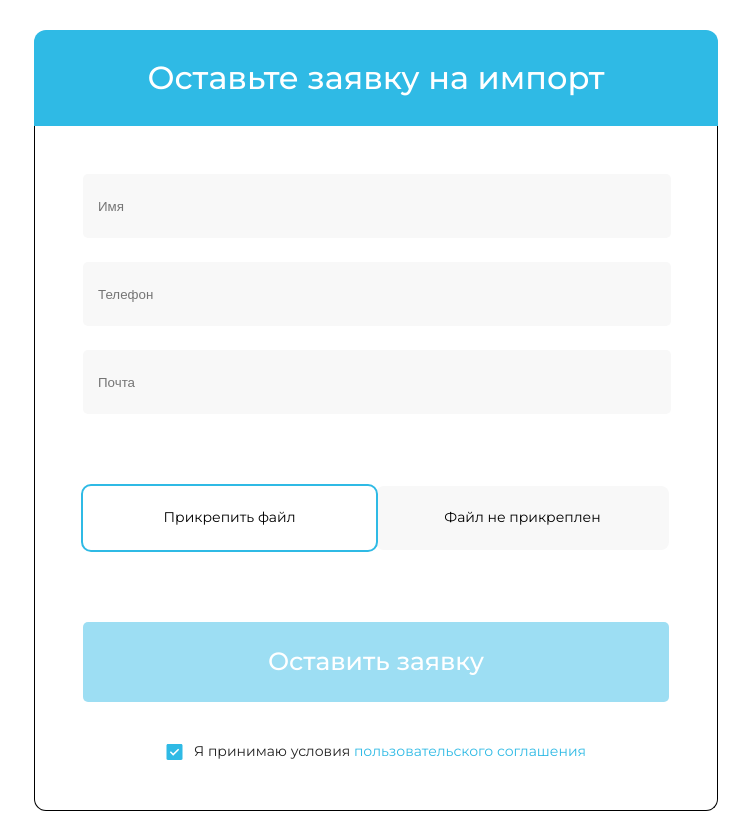
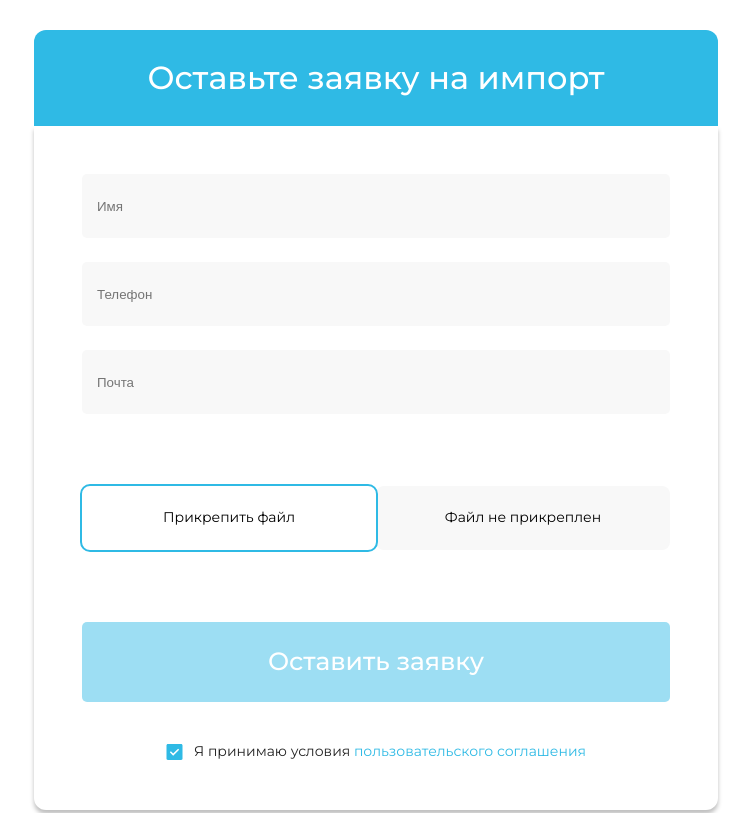
Before and after one commit to Legend1796/Maximum, a React (Create React App) app: page / in a window 1280 px wide. Shown: the part 2080-2893 px from the top of the page, without its empty margins (264-1015 px from the left). Built offline with nearby package versions, Linux system fonts and the light colour scheme.

Commit message:
box-shadows in form

```diff
--- a/src/components/form/form.css
+++ b/src/components/form/form.css
@@ -17,7 +17,9 @@
 .form__body {
     border-bottom-right-radius: 12px;
     border-bottom-left-radius: 12px;
-    border: 1px solid #000000;
+    /* border: 1px solid #000000; */
+    box-shadow: 0px 4px 4px rgba(0, 0, 0, 0.25);
+    /* box-shadow: drop-shadow(0px 4px 4px rgba(0, 0, 0, 0.25)) drop-shadow(0px 4px 4px rgba(0, 0, 0, 0.25)); */
     border-top: none;
     padding: 48px;
     display: flex;
```
